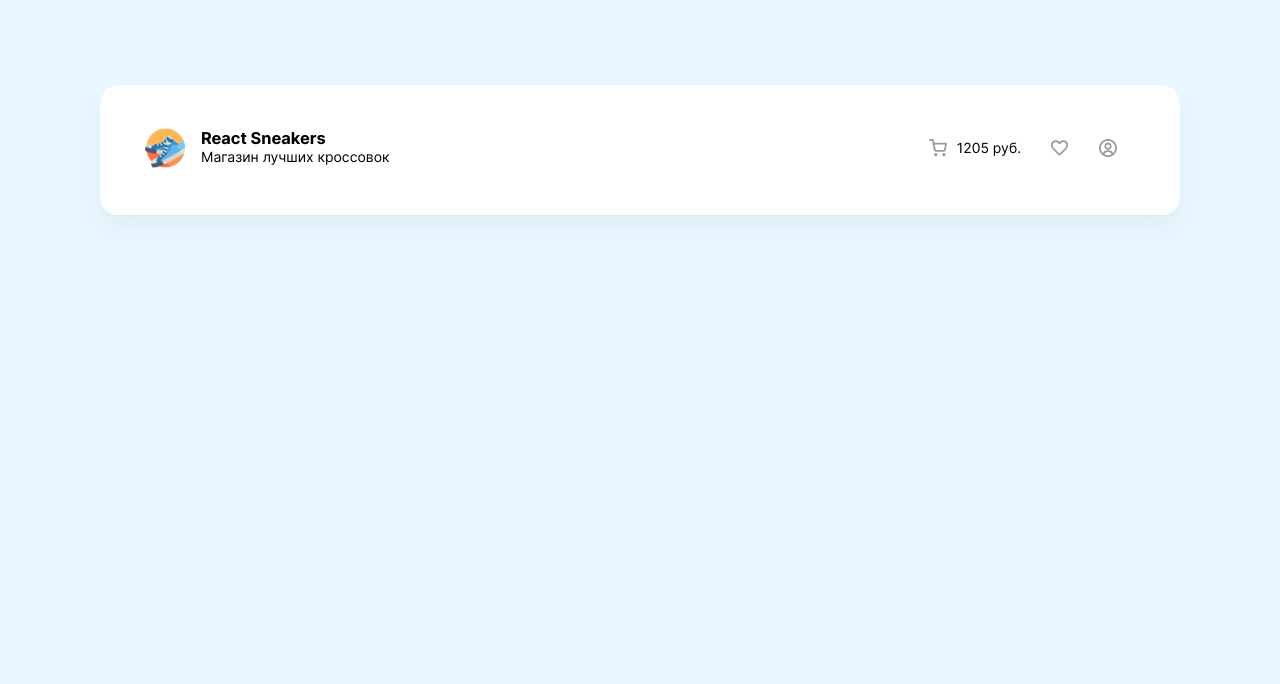
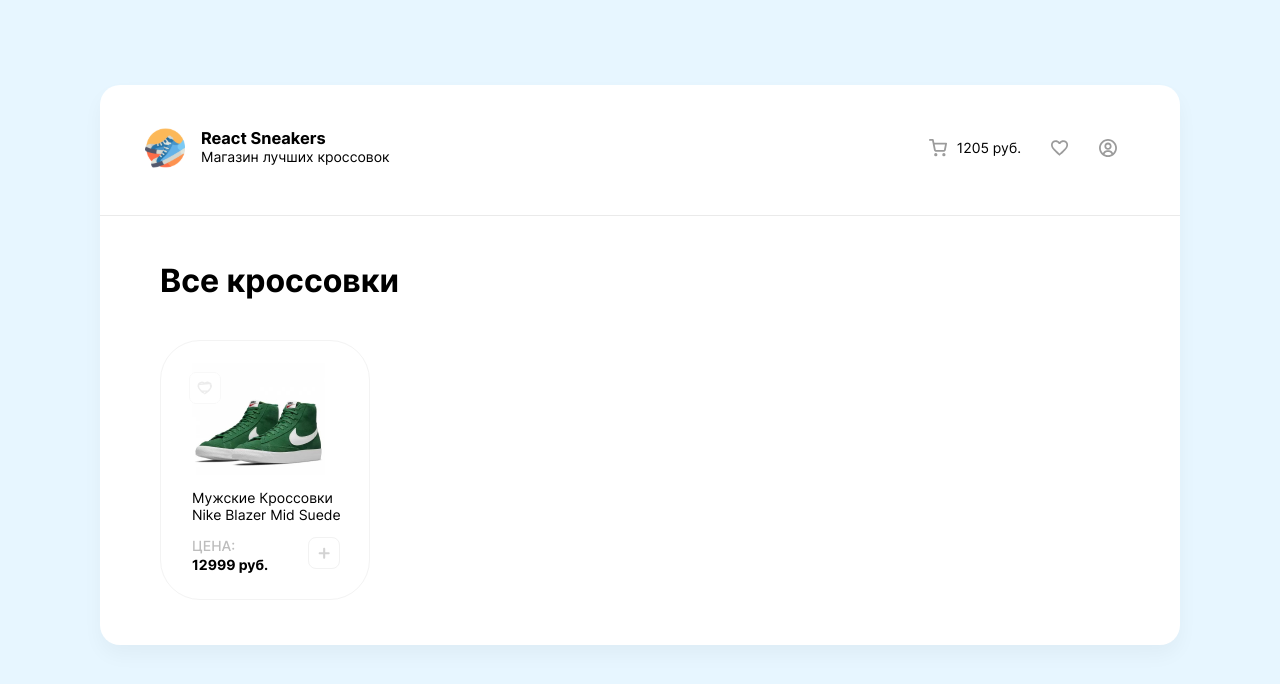
Before and after one commit to GreennPingvin/react-sneakers, a React (Create React App) app: page / in a window 1280 px wide. Shown: the top 684 px of the page. Built offline with nearby package versions, Linux system fonts and the light colour scheme.

Commit message:
add card markup

```diff
--- a/src/App.tsx
+++ b/src/App.tsx
@@ -26,6 +26,34 @@
           </li>
         </ul>
       </header>
+      <main className="content">
+        <h1 className="title content__title">Все кроссовки</h1>
+        <div className="sneakers">
+          <div className="card">
+            <div className="card__img">
+              <img
+                src="/img/sneakers/sneakers-1.jpg"
+                alt="Картинка кроссовок"
+              />
+              <button className="card__fav-btn">
+                <img src="/icons/heart-unliked.svg" alt="" />
+              </button>
+            </div>
+            <div className="card__title">
+              Мужские Кроссовки Nike Blazer Mid Suede
+            </div>
+            <div className="card__bottom">
+              <div className="card__price-info">
+                <div className="card__price-label">цена:</div>
+                <div className="card__price">12999 руб.</div>
+              </div>
+              <button className="card__add-btn">
+                <img src="/icons/add-btn.svg" alt="" />
+              </button>
+            </div>
+          </div>
+        </div>
+      </main>
     </div>
   );
 };
--- a/src/styles/_fonts.scss
+++ b/src/styles/_fonts.scss
@@ -6,6 +6,12 @@
 }
 @font-face {
   font-family: Inter;
+  font-weight: 500;
+  font-style: normal;
+  src: url("../../public/fonts/Inter-Medium.ttf");
+}
+@font-face {
+  font-family: Inter;
   font-weight: 700;
   font-style: normal;
   src: url("../../public/fonts/Inter-Bold.ttf");
--- a/src/styles/_reset.scss
+++ b/src/styles/_reset.scss
@@ -14,6 +14,15 @@
 }
 
 button {
+  display: flex;
+  align-items: center;
+  justify-content: center;
+  width: auto;
+  height: auto;
   cursor: pointer;
+  border: none;
   background-color: transparent;
+  img {
+    display: block;
+  }
 }
--- a/src/styles/index.scss
+++ b/src/styles/index.scss
@@ -37,3 +37,66 @@
     gap: 10px;
   }
 }
+
+.content {
+  padding: 45px 60px;
+  &__title {
+    margin-bottom: 40px;
+  }
+}
+
+.title {
+  font-size: 32px;
+  font-weight: 700;
+}
+
+.card {
+  display: flex;
+  flex-direction: column;
+  width: 210px;
+  height: 260px;
+  padding: 22px 29px 32px 31px;
+  border: 1px solid #f3f3f3;
+  border-radius: 40px;
+  gap: 14px;
+  &__img {
+    position: relative;
+    width: 133px;
+    height: 112px;
+    img {
+      width: 100%;
+    }
+  }
+  &__fav-btn {
+    position: absolute;
+    z-index: 100;
+    top: 9px;
+    left: -3px;
+  }
+  &__title {
+    width: 150px;
+  }
+  &__bottom {
+    display: flex;
+    justify-content: space-between;
+  }
+  &__price-info {
+    display: flex;
+    flex-direction: column;
+    gap: 2px;
+  }
+  &__price-label {
+    font-weight: 500;
+    text-transform: uppercase;
+    color: #bdbdbd;
+  }
+  &__price {
+    font-weight: 700;
+  }
+  &__add-btn {
+    width: 32px;
+    height: 32px;
+    border: 1px solid #f2f2f2;
+    border-radius: 8px;
+  }
+}
```
Also changed, not shown: public/fonts/Inter-Medium.ttf (added).
